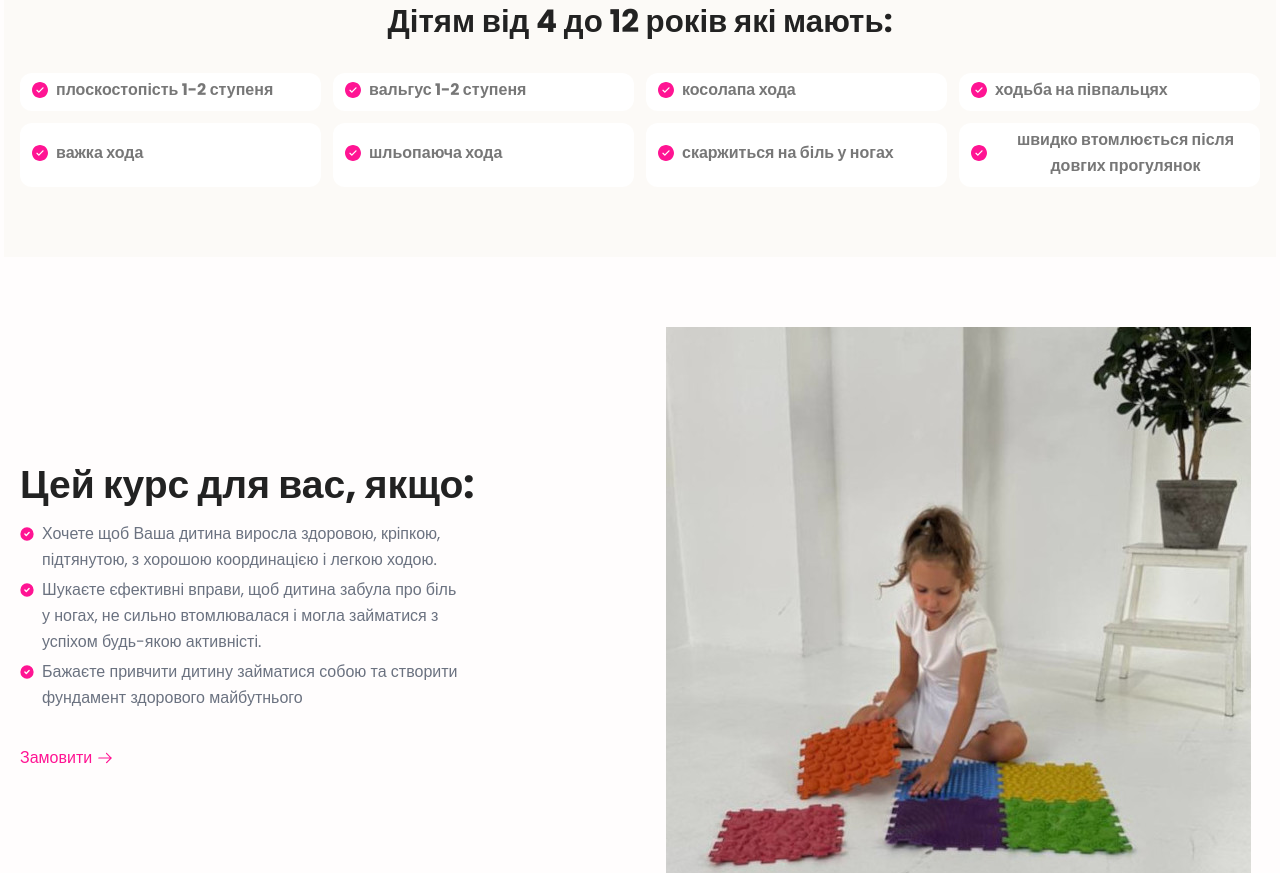
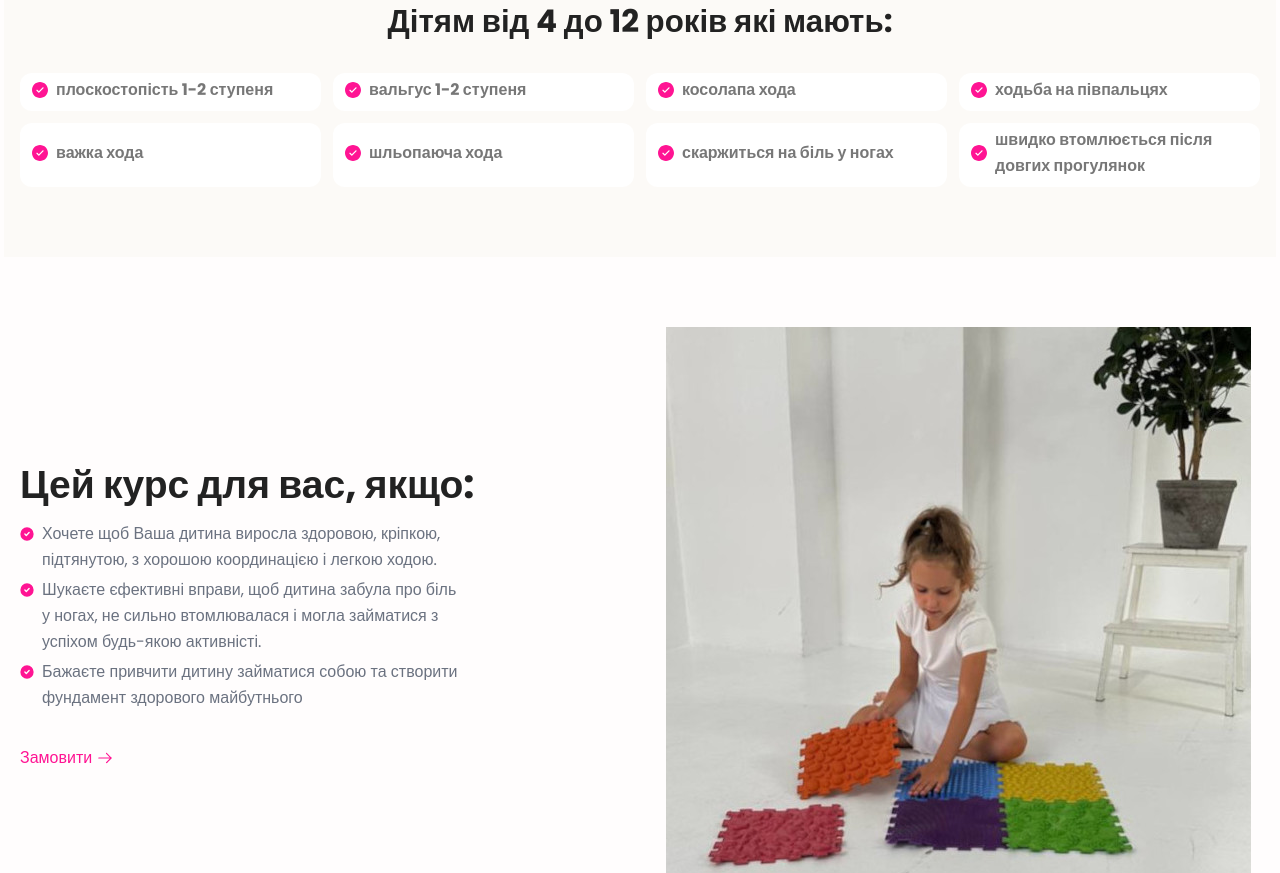
Before and after one commit to pussbb/nextjs-yanina, a Next.js app: page / in a window 1280 px wide. Shown: the part 1256-2129 px from the top of the page. Built offline with nearby package versions, Linux system fonts and the light colour scheme; what tailwind-bootstrap-grid would draw is missing.

Commit message:
color fixes

```diff
--- a/app/page.tsx
+++ b/app/page.tsx
@@ -56,7 +56,7 @@ export default function Home() {
                         'швидко втомлюється після довгих прогулянок'
                     ].map((item, i) => (
                         <div
-                            className="feature-card rounded-xl bg-white p-1 pb-2 text-center  flex items-center"
+                            className="feature-card rounded-xl bg-white p-1 pb-2 text-left flex items-center"
                             key={`feature-${i}`}
                         >
                             <Image
```
